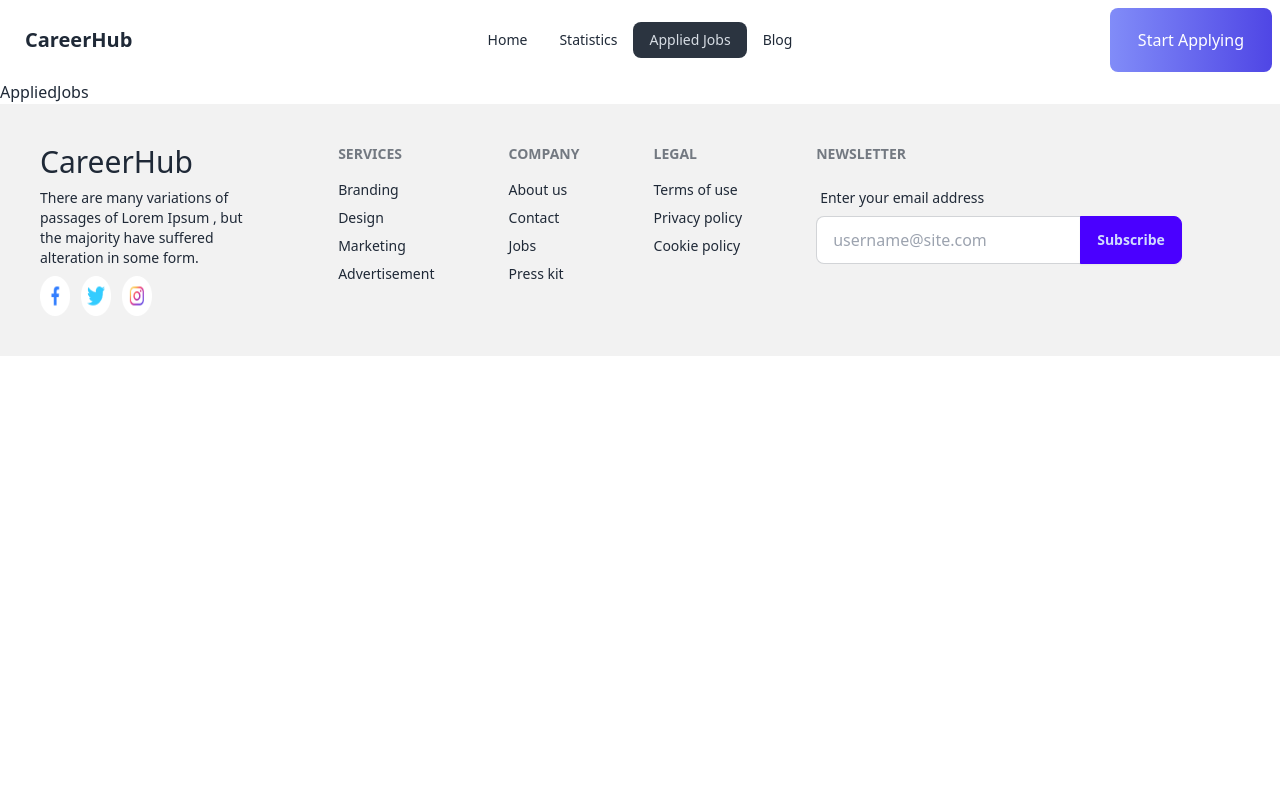
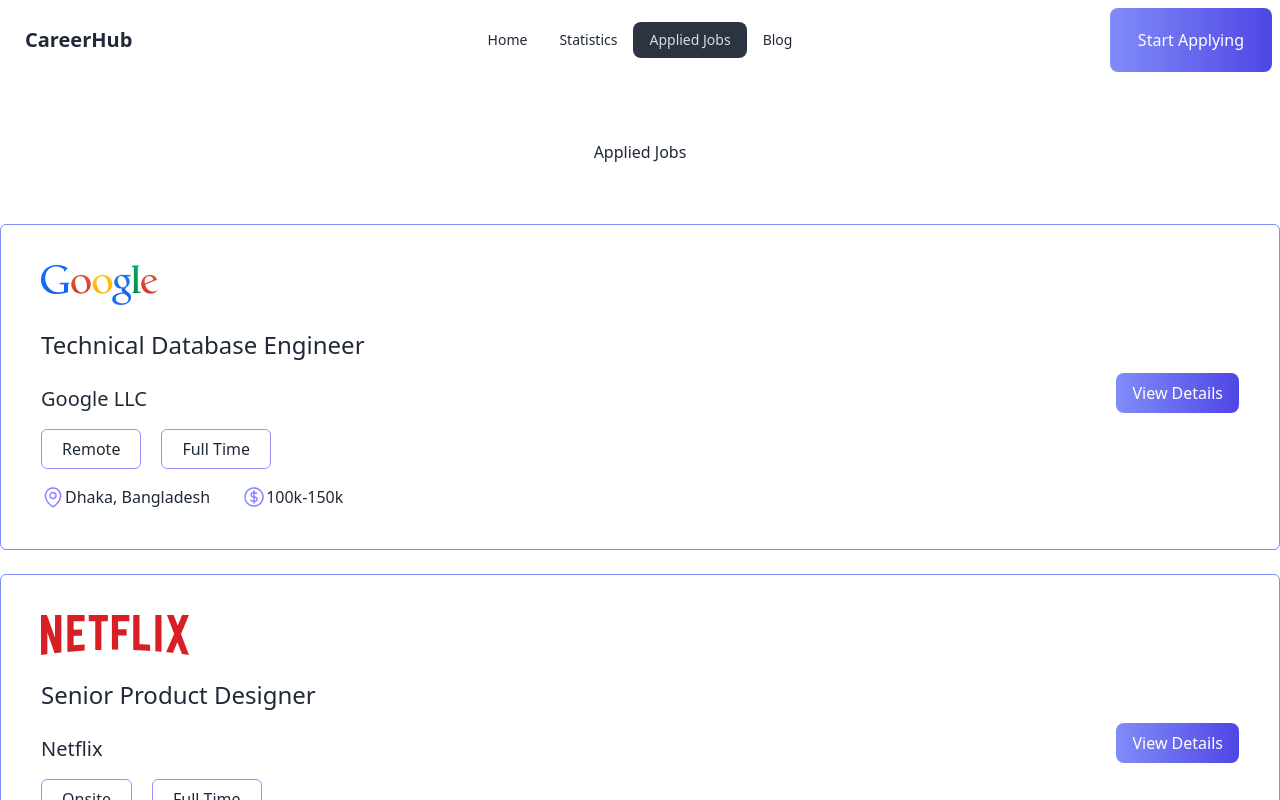
Before and after one commit to sowmik-sec/career-club, a React (Vite) app: page /applied-jobs in a window 1280 px wide. Shown: the top 800 px of the page. Built offline with nearby package versions, Linux system fonts and the light colour scheme.

Commit message:
complete applied jobs section

```diff
--- a/src/components/AppliedJobs/AppliedJobs.jsx
+++ b/src/components/AppliedJobs/AppliedJobs.jsx
@@ -1,7 +1,18 @@
+import { useLoaderData } from "react-router-dom";
+import FeaturedJob from "../FeaturedJob/FeaturedJob";
+
 function AppliedJobs() {
+  const jobs = useLoaderData() || [];
   return (
-    <div>
-      <h2>AppliedJobs</h2>
+    <div className="container mx-auto">
+      <div className="flex items-center justify-center h-36">
+        <h2>Applied Jobs</h2>
+      </div>
+      <div className="flex flex-col gap-6 mb-24">
+        {jobs.map((job) => (
+          <FeaturedJob key={job.id} job={job} />
+        ))}
+      </div>
     </div>
   );
 }
```
